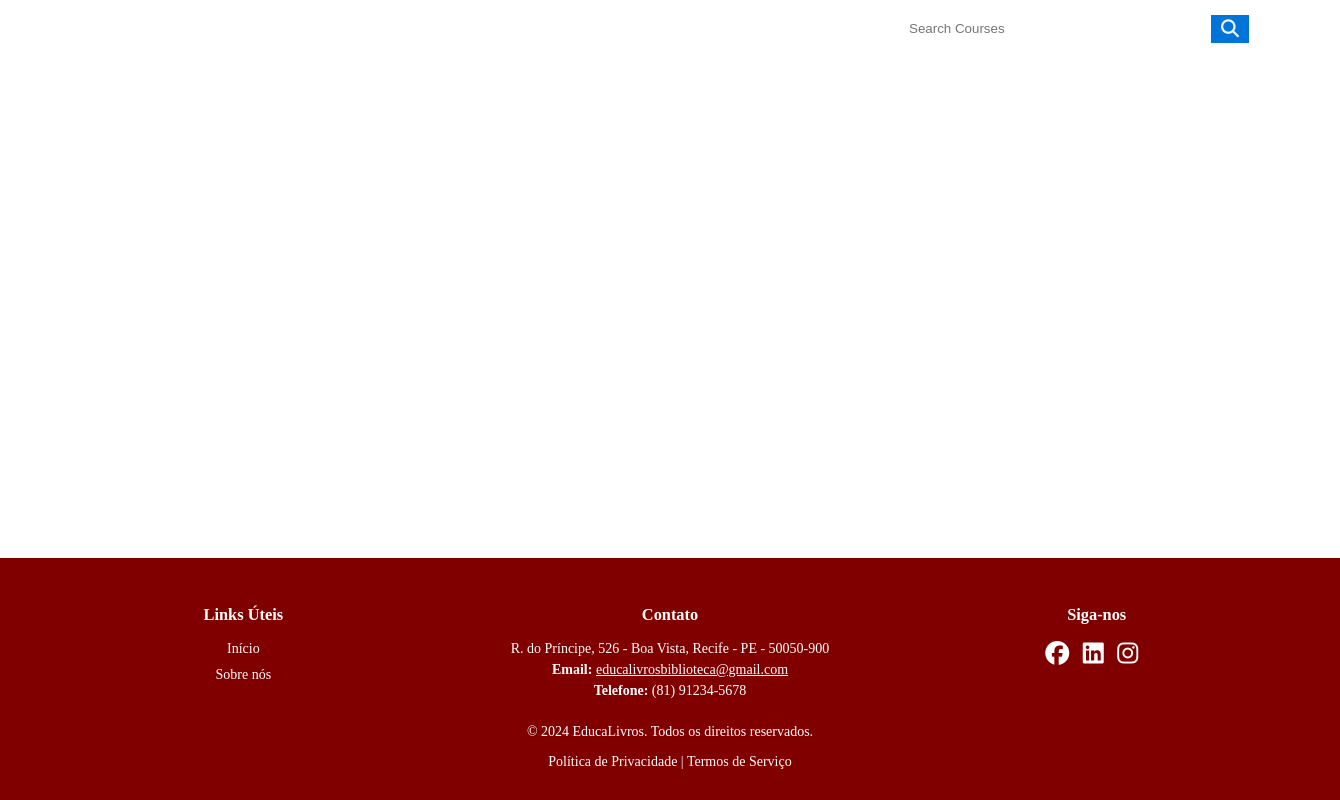
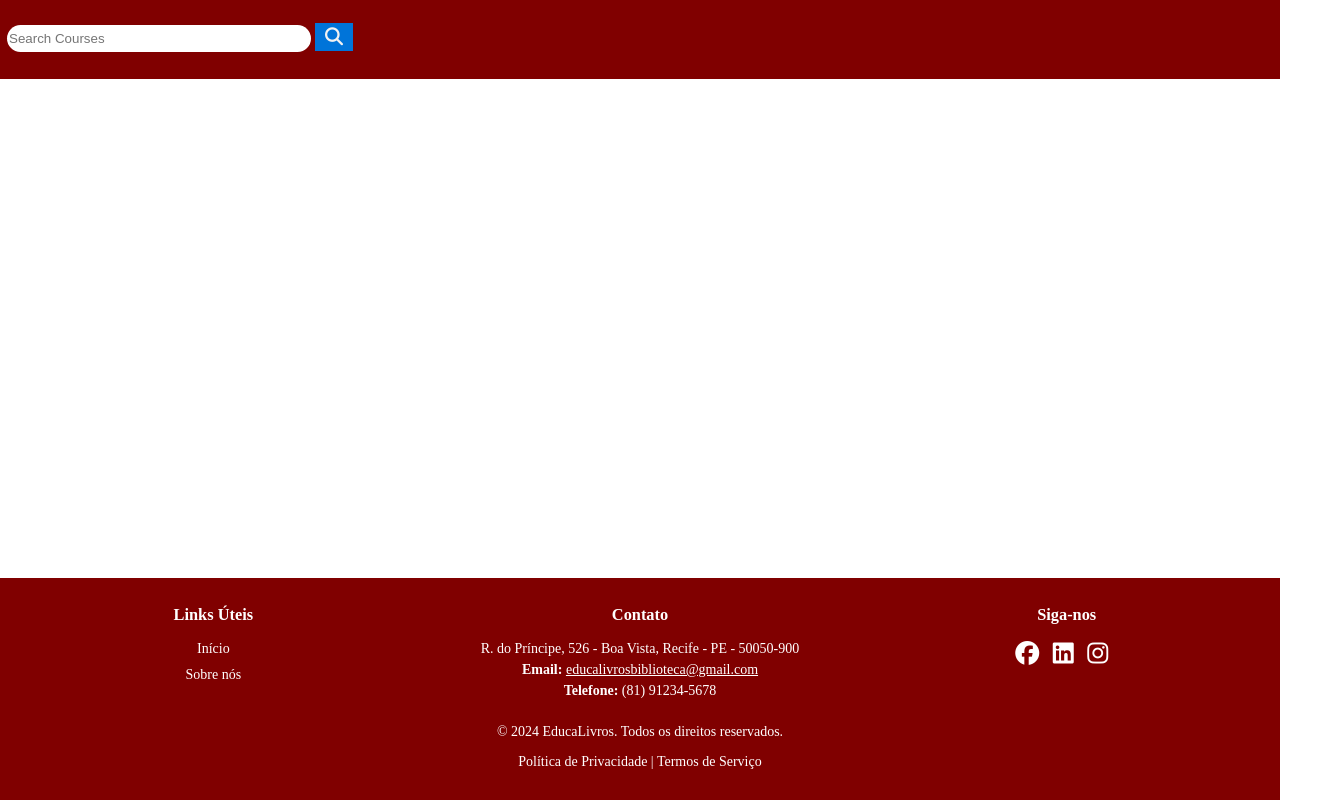
Before and after one commit to HeloisaJ/PWM_Projeto_EducaLivros, a plain HTML site: page src/biblioteca.html in a window 1280 px wide. Shown: the whole page, 1340 px wide, since content can reach past the window. Drawn offline with Linux system fonts and the light colour scheme.

Commit message:
search bar

```diff
--- a/src/biblioteca.html
+++ b/src/biblioteca.html
@@ -1,5 +1,6 @@
 <!DOCTYPE html>
 <html lang="en">
+
 <head>
     <link rel="stylesheet" href="css/biblioteca.css">
     <link rel="stylesheet" href="/assets/fontawesome/css/brands.css">
@@ -9,7 +10,9 @@
     <meta name="viewport" content="width=device-width, initial-scale=1.0">
     <title>biblioteca</title>
 </head>
+
 <body>
+    <header>
         <!-- search bar right align -->
         <div class="search">
             <form action="#">
@@ -19,6 +22,7 @@
                 </button>
             </form>
         </div>
+    </header>
 
     <footer>
         <div class="container">
@@ -32,7 +36,9 @@
             <div class="contato">
                 <h3>Contato</h3>
                 <p>R. do Príncipe, 526 - Boa Vista, Recife - PE - 50050-900</p>
-                <p><strong>Email:</strong> <a href="mailto:educalivrosbiblioteca@gmail.com">educalivrosbiblioteca@gmail.com</a></p> <!--Protocolo Mailto-->
+                <p><strong>Email:</strong> <a
+                        href="mailto:educalivrosbiblioteca@gmail.com">educalivrosbiblioteca@gmail.com</a></p>
+                <!--Protocolo Mailto-->
                 <p><strong>Telefone:</strong> (81) 91234-5678</p>
             </div>
             <div class="social">
@@ -51,4 +57,5 @@
         </div>
     </footer>
 </body>
+
 </html>
--- a/src/css/biblioteca.css
+++ b/src/css/biblioteca.css
@@ -1,3 +1,31 @@
+:root{
+    --cor-Barra-Nav : rgb(40, 37, 37);
+    --cor-hover: rgb(234, 232, 232);
+    --cor-letras-Menu: white;
+    --cor-border-top: maroon;
+    --cor-header: maroon;
+}
+
+/* TOP BAR */
+
+header{
+    position: absolute;
+    left: 0;
+    top: 0;
+    border-top: 1rem solid var(--cor-border-top);
+    width: 100%;
+    margin: 0 auto;
+    background-color: var(--cor-header);
+    padding-bottom: 20px;
+    display: flex;
+}
+
+header h1{
+    text-align: center;
+    color: white;
+}
+
+
 /* SEATCH BAR */
 
 .search input[type=text] {
@@ -8,14 +36,13 @@
 }
 
 .search {
-    float: right;
+    display: inline-block;
     margin: 7px;
 }
 
 .search button {
     background-color: #0074D9;
     color: #f2f2f2;
-    float: right;
     padding: 5px 10px;
     margin-right: 16px;
     font-size: 12px;
@@ -29,7 +56,8 @@
 footer {
     background-color: maroon;
     left: 0;
-    padding: 30px;
+    padding-bottom: 30px;
+    padding-top: 10px;
     position: absolute;
     bottom: 0;
     width: 100%;
--- a/src/css/style.css
+++ b/src/css/style.css
@@ -27,6 +27,7 @@ iframe {
     height: 110vh;
     border: none;
 }
+
 /* Barra de Navegação */
 
 .MenuPrincipal ul{
```
Lines whose indentation alone changed are shown as unchanged.
